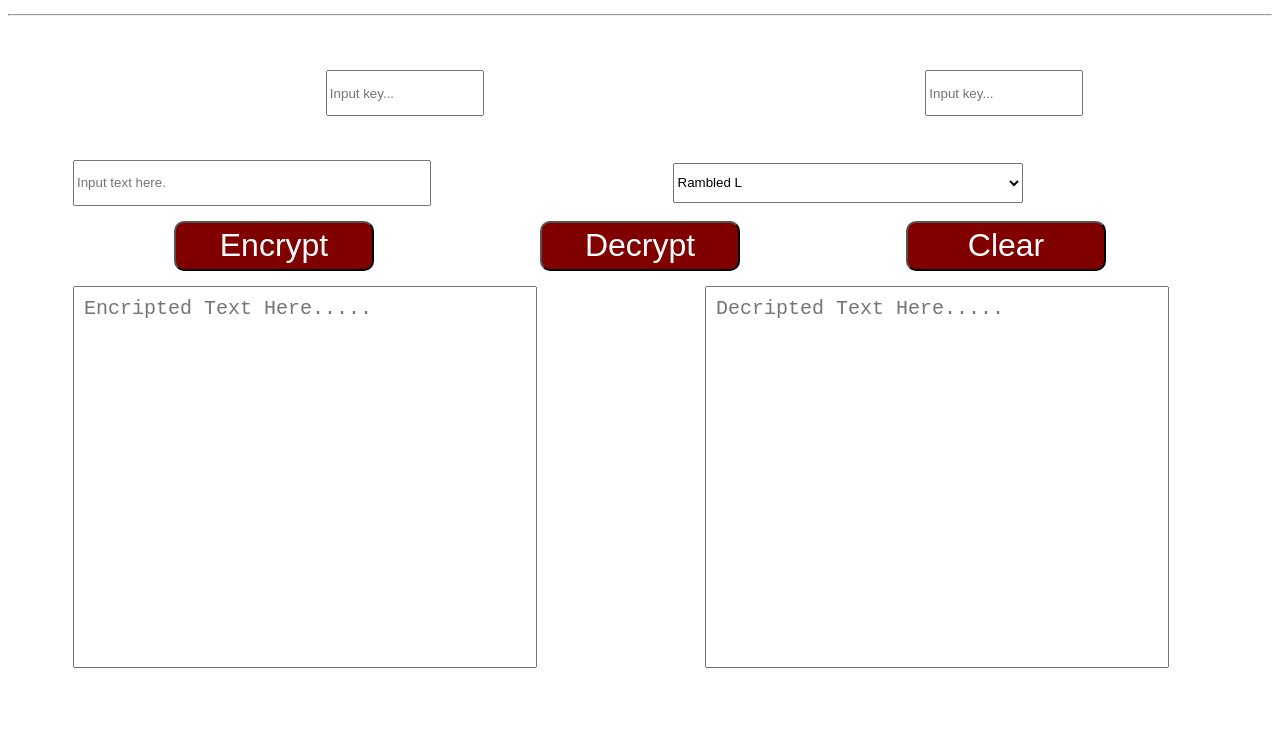
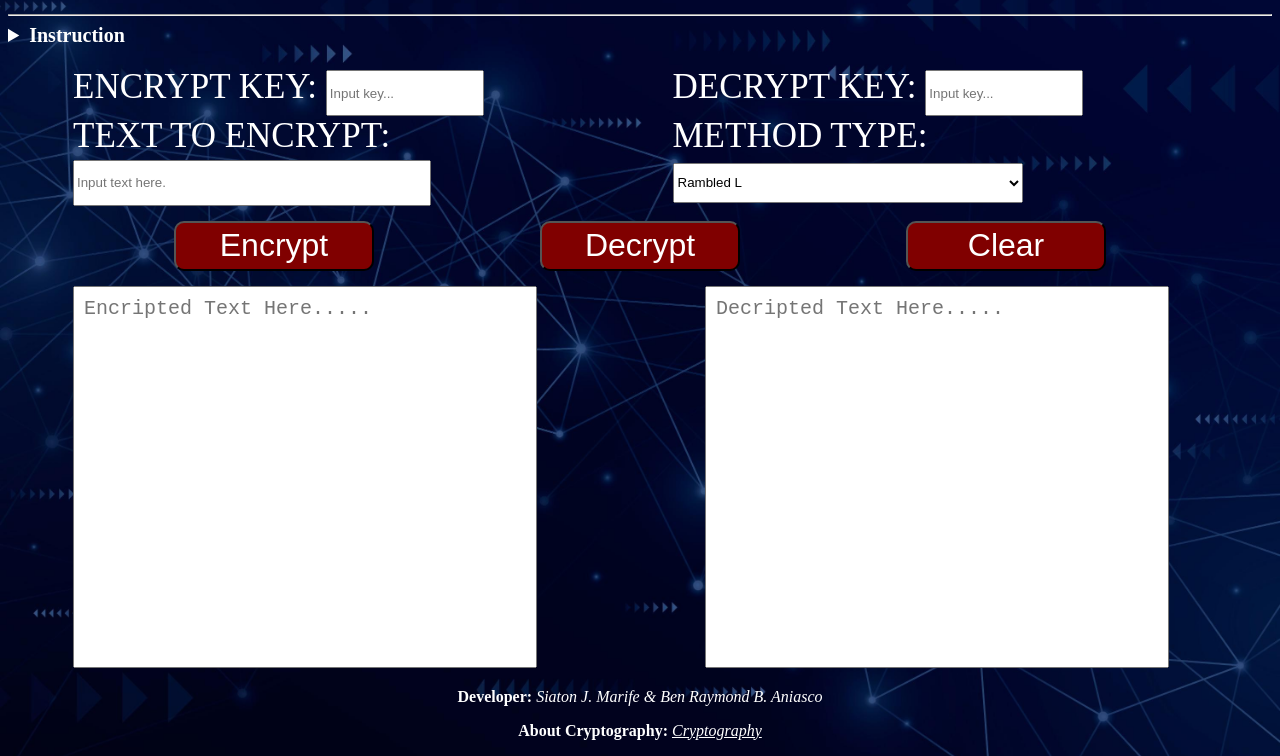
Before and after one commit to Bintooot/Cryptography, a plain HTML site: page index.html in a window 1280 px wide. Shown: the part 87-843 px from the top of the page. Drawn offline with nearby package versions, Linux system fonts and the light colour scheme.

Commit message:
Update design.css

```diff
--- a/design.css
+++ b/design.css
@@ -2,7 +2,7 @@ body {
     margin: 10;
     font-family: 'Times New Roman', Times, serif;
     box-sizing: border-box;
-    background-image: url(image/5641363.jpg);
+    background-image: url(5641363.jpg);
     background-size: cover;
     background-position: center;
     color: #fff;
```
